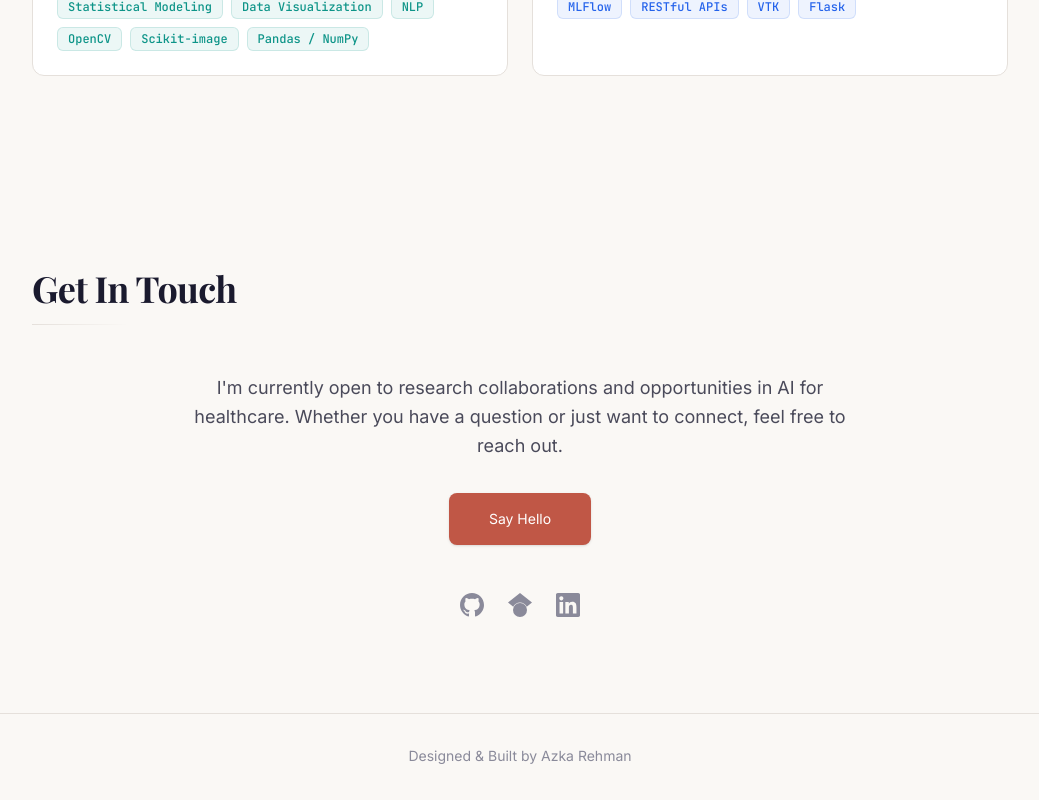
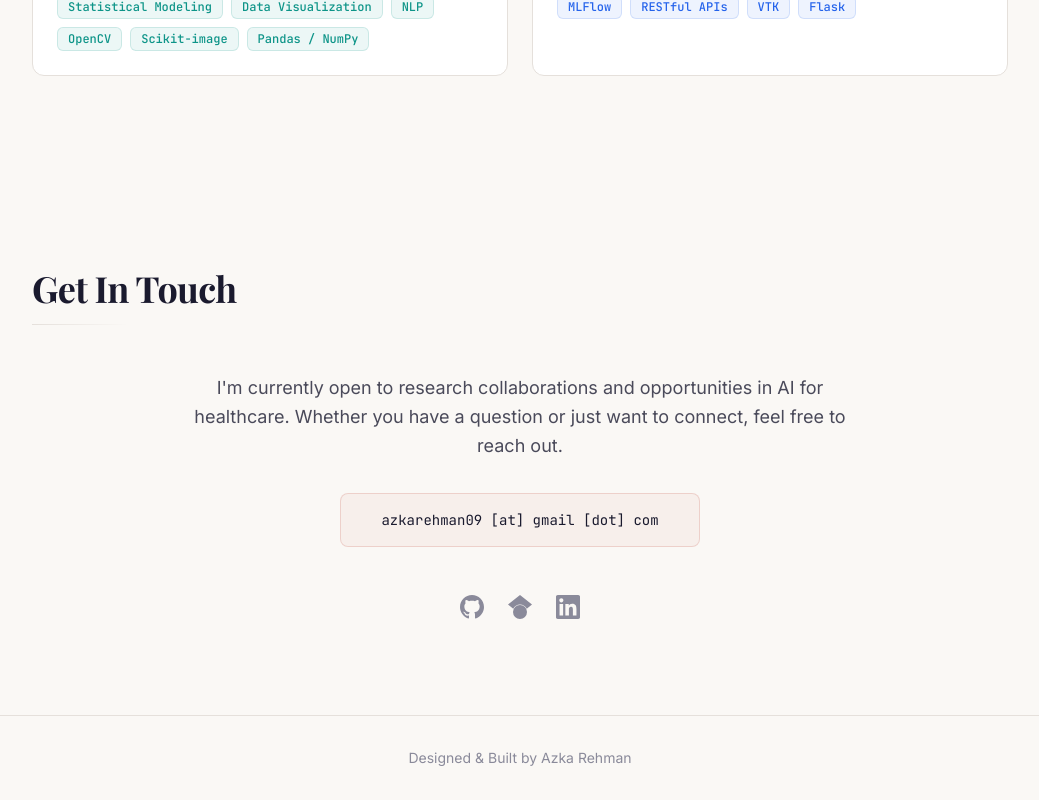
Before and after one commit to Azkarehman/Azkarehman.github.io, a Next.js app: page / in a window 1280 px wide. Shown: the part 5673-6473 px from the top of the page, without its empty margins (120-1159 px from the left). Built offline with nearby package versions, Linux system fonts and the light colour scheme; a web font is replaced by a local one.

Commit message:
Obfuscate email to prevent bot scraping

```diff
--- a/src/components/Contact.tsx
+++ b/src/components/Contact.tsx
@@ -18,14 +18,14 @@ export default function Contact() {
           feel free to reach out.
         </motion.p>
 
-        <motion.a
-          href="mailto:azkarehman09@gmail.com"
-          whileHover={{ scale: 1.05 }}
-          whileTap={{ scale: 0.95 }}
-          className="inline-block px-10 py-4 rounded-lg text-sm bg-accent text-white hover:bg-accent/90 transition-all shadow-sm"
+        <motion.div
+          initial={{ opacity: 0 }}
+          whileInView={{ opacity: 1 }}
+          viewport={{ once: true }}
+          className="inline-block px-10 py-4 rounded-lg text-sm bg-accent/5 border border-accent/20 text-ink font-mono select-all"
         >
-          Say Hello
-        </motion.a>
+          azkarehman09 [at] gmail [dot] com
+        </motion.div>
 
         <div className="flex justify-center gap-6 mt-12">
           <a
```
